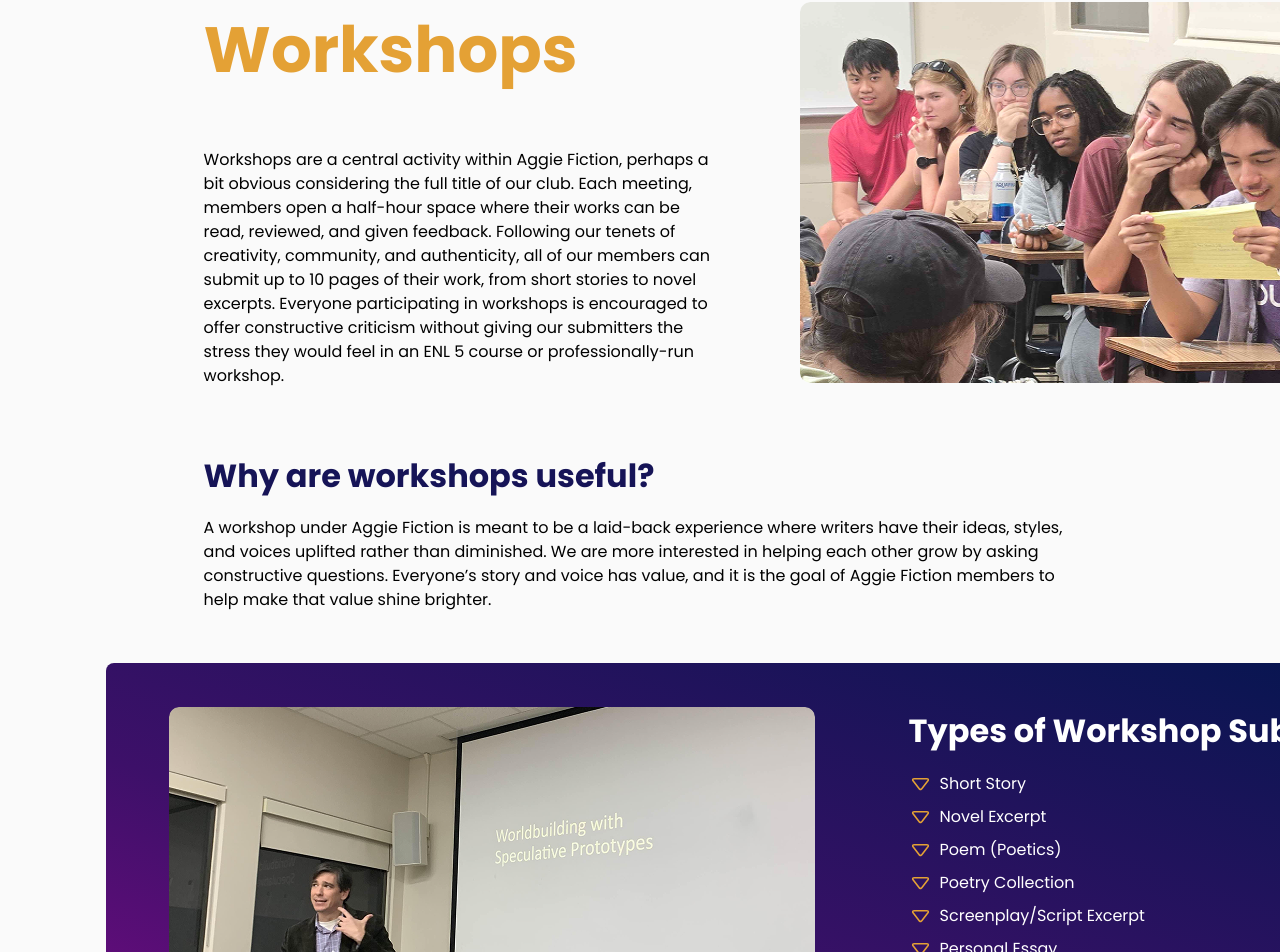
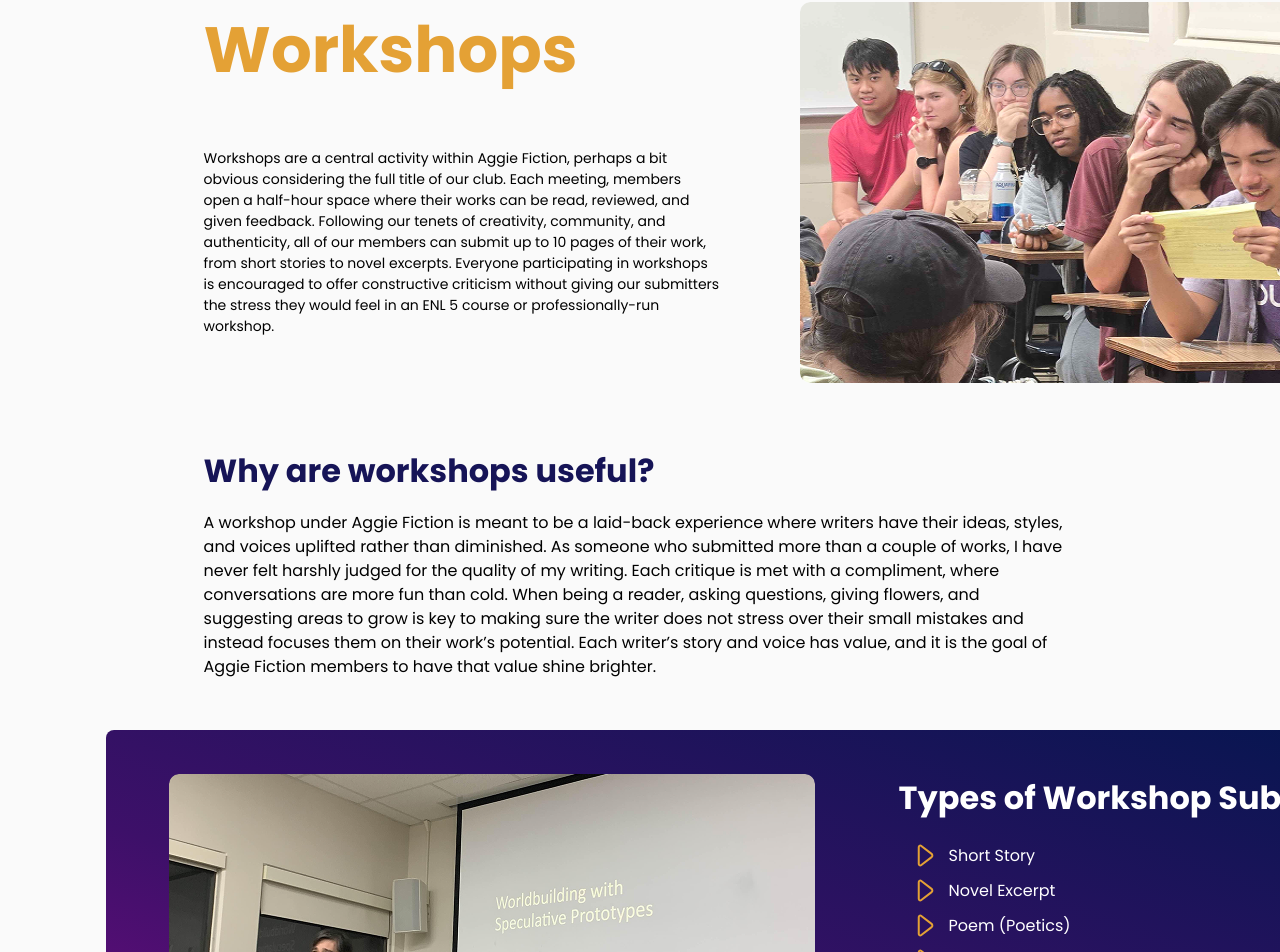
Before and after one commit to include-davis/aggie-fiction, a Next.js app: page /events in a window 1280 px wide. Shown: the part 112-1064 px from the top of the page. Built offline with nearby package versions, Linux system fonts and the light colour scheme.

Commit message:
done with workshopssection

```diff
--- a/app/(pages)/_components/WorkshopsSection/WorkshopsSection.module.scss
+++ b/app/(pages)/_components/WorkshopsSection/WorkshopsSection.module.scss
@@ -1,4 +1,16 @@
 /* app/(pages)/Workshops/Workshops.module.scss */
+
+/* ===== WRAPPER ===== */
+.wrapper {
+  box-sizing: border-box;
+  max-width: 1512px;               /* artboard width */
+  margin: 0 auto;                  /* center horizontally */
+  padding: 4rem 105.577px;         /* vertical | horizontal gutters */
+}
+
+/* ===== TOP ROW ===== */
+.top {
+  display: flex;/* app/(pages)/Workshops/Workshops.module.scss */
 
 /* ===== WRAPPER ===== */
 .wrapper {
@@ -14,31 +26,25 @@
   align-items: flex-start;
   gap: 80px;
 }
-
 .textBlock {
   width: 614px;
   flex-shrink: 0;
 }
-
 .heading {
   margin-left: 98px;
   margin-bottom: 51px;
   color: var(--gold, #E4A135);
   font-family: 'Poppins', sans-serif;
   font-size: 64px;
-    font-style: normal;
   font-weight: 700;
-    line-height: normal;
 }
-
 .bodyText {
   margin-left: 98px;
   color: #000;
   font-family: 'Poppins', sans-serif;
-    font-size: 16px;
+  font-size: 14px;
   line-height: 1.5;
 }
-
 .image {
   width: 694px;
   height: 381px;
@@ -54,7 +60,6 @@
   margin-right: 102px;
   width: calc(100% - 98px - 102px);
 }
-
 .subheading {
   width: 767px;
   color: var(--dark-purple, #161457);
@@ -63,7 +68,6 @@
   font-weight: 700;
   margin-bottom: 16px;
 }
-
 .whyBody {
   margin: 0;
   color: #000;
@@ -81,7 +85,135 @@
   gap: 94px;
   width: 1512px;
   height: 489px;
+  background: linear-gradient(200deg, #04164F 7.1%, #3D1069 62.03%, #750B83 94.99%);
+  border-radius: 8px;
+}
+
+/* Speaker photo */
+.bottomImage {
+  width: 646px;
+  height: 381px;
   flex-shrink: 0;
+  border-radius: 10px;
+  overflow: hidden;
+}
+
+/* List block placement inside purple panel */
+.listBlock {
+  width: 633px;      /* fixed width */
+  height: 295px;     /* fixed height */
+  flex-shrink: 0;    /* no shrink */
+  margin-top: 44px;  /* 44px down from top of panel */
+  margin-left: 803px;/* 63px panel padding + 646px image width + 94px gap */
+  display: flex;
+  flex-direction: column;
+}
+
+/* List title */
+.listHeading {
+  color: #fff;
+  font-family: 'Poppins', sans-serif;
+  font-size: 32px;
+  font-weight: 700;
+  margin-bottom: 16px;
+}
+
+/* List reset */
+.list {
+  list-style: none;
+  padding: 0;
+  margin: 0;
+}
+
+/* Each item in the list */
+.listItem {
+  display: flex;
+  align-items: center;
+  margin-bottom: 24px;
+}
+
+/* Triangle icon */
+.icon {
+  width: 23px;
+  height: 18px;
+  flex-shrink: 0;
+  transform: rotate(-90deg);
+  transform-origin: center;
+  margin-right: 10px;
+}
+
+/* List text */
+.listItem span {
+  color: #FFF;
+  font-family: 'Poppins', sans-serif;
+  font-size: 16px;
+  font-weight: 600;
+  line-height: 35px;
+}
+
+  align-items: flex-start;
+  gap: 80px;                       /* space between text & image */
+}
+.textBlock {
+  width: 614px;
+  flex-shrink: 0;
+}
+.heading {
+  margin-left: 98px;               /* left gutter */
+  margin-bottom: 51px;
+  color: var(--gold, #E4A135);
+  font-family: 'Poppins', sans-serif;
+  font-size: 64px;
+  font-weight: 700;
+  line-height: normal;
+}
+.bodyText {
+  margin-left: 98px;
+  color: #000;
+  font-family: 'Poppins', sans-serif;
+  font-size: 16px;
+  line-height: 1.5;
+}
+.image {
+  width: 694px;
+  height: 381px;
+  flex-shrink: 0;
+  border-radius: 10px;
+  overflow: hidden;
+}
+
+/* ===== MIDDLE ROW ===== */
+.whyContainer {
+  margin-top: 4rem;
+  margin-left: 98px;
+  margin-right: 102px;
+  width: calc(100% - 98px - 102px);
+}
+.subheading {
+  width: 767px;
+  color: var(--dark-purple, #161457);
+  font-family: 'Poppins', sans-serif;
+  font-size: 32px;
+  font-weight: 700;
+  margin-bottom: 16px;
+}
+.whyBody {
+  margin: 0;
+  color: #000;
+  font-family: 'Poppins', sans-serif;
+  font-size: 16px;
+  line-height: 1.5;
+}
+
+/* ===== BOTTOM ROW ===== */
+.bottom {
+  display: flex;
+  align-items: flex-start;
+  margin-top: 51px;
+  padding: 44px 0 64px 63px;
+  gap: 94px;
+  width: 1512px;
+  height: 489px;
   background: linear-gradient(
     200deg,
     #04164F 7.1%,
@@ -90,7 +222,6 @@
   );
   border-radius: 8px;
 }
-
 .bottomImage {
   width: 646px;
   height: 381px;
@@ -99,8 +230,11 @@
   overflow: hidden;
 }
 
+/* ---- LIST BLOCK (right column) ---- */
 .listBlock {
-    flex: 1;
+  width: 633px;                   /* fixed list‐column width per Figma */
+  height: 295px;                  /* fixed content height per Figma */
+  flex-shrink: 0;
   display: flex;
   flex-direction: column;
   justify-content: flex-start;
@@ -108,35 +242,37 @@
 
 /* ===== LIST ===== */
 .listHeading {
+  margin-left: -10px;            /* list title */
   color: #fff;
   font-family: 'Poppins', sans-serif;
   font-size: 32px;
   font-weight: 700;
   margin-bottom: 16px;
 }
-
-  .list {
+.list {                    /* list reset */
   list-style: none;
   padding: 0;
   margin: 0;
 }
-
-  .listItem {
+.listItem {                      /* each item in the list */
   display: flex;
   align-items: center;
-    margin-bottom: 8px;
+  margin-bottom: 0px;
 }
-
-  .icon {
-    width: 23px;
-    height: 18px;
+.icon {                           //triangle icon)
+  width: 33px;
+  height: 23px;
   flex-shrink: 0;
-    transform: rotate(90deg);
-    margin-right: 8px;
+  transform: rotate(-270 deg);     /* top corner pointing right */
+  transform-origin: center;
+  margin-right: 7px;            /* triangle/text gap = 11px */
 }
-
-  .listItem span {
-    color: #fff;
+.listItem span {                   /* list text */
+  color: #FFF;
   font-family: 'Poppins', sans-serif;
   font-size: 16px;
+  font-style: normal;
+  font-weight: 420;
+  line-height: 35px;
+  margin-right: 5px;
 }
--- a/app/(pages)/_components/WorkshopsSection/index.jsx
+++ b/app/(pages)/_components/WorkshopsSection/index.jsx
@@ -18,7 +18,8 @@ const submissions = [
 export default function WorkshopsSection() {
   return (
     <section className={styles.wrapper}>
-      {/* ===== TOP ROW ===== */}
+
+      {/* ===== TOP ROW: Title + Intro + Photo ===== */}
       <div className={styles.top}>
         <div className={styles.textBlock}>
           <h2 className={styles.heading}>Workshops</h2>
@@ -44,20 +45,15 @@ export default function WorkshopsSection() {
         </div>
       </div>
 
-      {/* ===== MIDDLE ROW ===== */}
+      {/* ===== MIDDLE ROW: “Why are workshops useful?” ===== */}
       <div className={styles.whyContainer}>
         <h3 className={styles.subheading}>Why are workshops useful?</h3>
         <p className={styles.whyBody}>
-          A workshop under Aggie Fiction is meant to be a laid-back experience
-          where writers have their ideas, styles, and voices uplifted rather
-          than diminished. We are more interested in helping each other grow by
-          asking constructive questions. Everyone’s story and voice has value,
-          and it is the goal of Aggie Fiction members to help make that value
-          shine brighter.
+        A workshop under Aggie Fiction is meant to be a laid-back experience where writers have their ideas, styles, and voices uplifted rather than diminished. As someone who submitted more than a couple of works, I have never felt harshly judged for the quality of my writing. Each critique is met with a compliment, where conversations are more fun than cold. When being a reader, asking questions, giving flowers, and suggesting areas to grow is key to making sure the writer does not stress over their small mistakes and instead focuses them on their work’s potential. Each writer’s story and voice has value, and it is the goal of Aggie Fiction members to have that value shine brighter.
         </p>
       </div>
 
-      {/* ===== BOTTOM ROW ===== */}
+      {/* ===== BOTTOM ROW: Gradient + Speaker + Submission List ===== */}
       <div className={styles.bottom}>
         <div className={styles.bottomImage}>
           <Image
@@ -72,7 +68,7 @@ export default function WorkshopsSection() {
             Types of Workshop Submissions
           </h4>
           <ul className={styles.list}>
-            {submissions.map((item) => (
+            {submissions.map(item => (
               <li key={item} className={styles.listItem}>
                 <svg
                   className={styles.icon}
@@ -91,12 +87,7 @@ export default function WorkshopsSection() {
                   </g>
                   <defs>
                     <clipPath id="clip0_799_1610">
-                      <rect
-                        width="23"
-                        height="18"
-                        fill="white"
-                        transform="translate(18) rotate(90)"
-                      />
+                      <rect width="23" height="18" fill="white" transform="translate(18) rotate(90)" />
                     </clipPath>
                   </defs>
                 </svg>
@@ -106,6 +97,7 @@ export default function WorkshopsSection() {
           </ul>
         </div>
       </div>
+
     </section>
   )
 }
```
Lines whose indentation alone changed are shown as unchanged.
